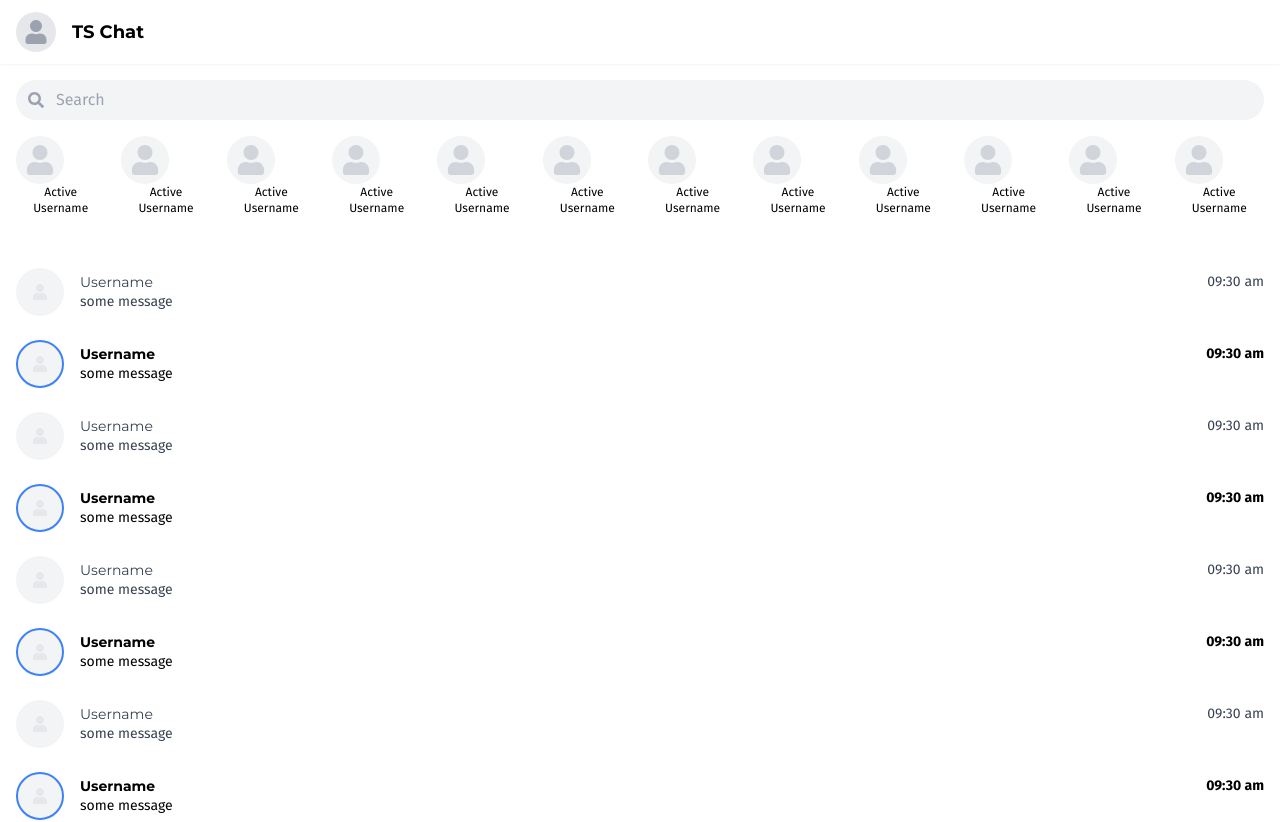
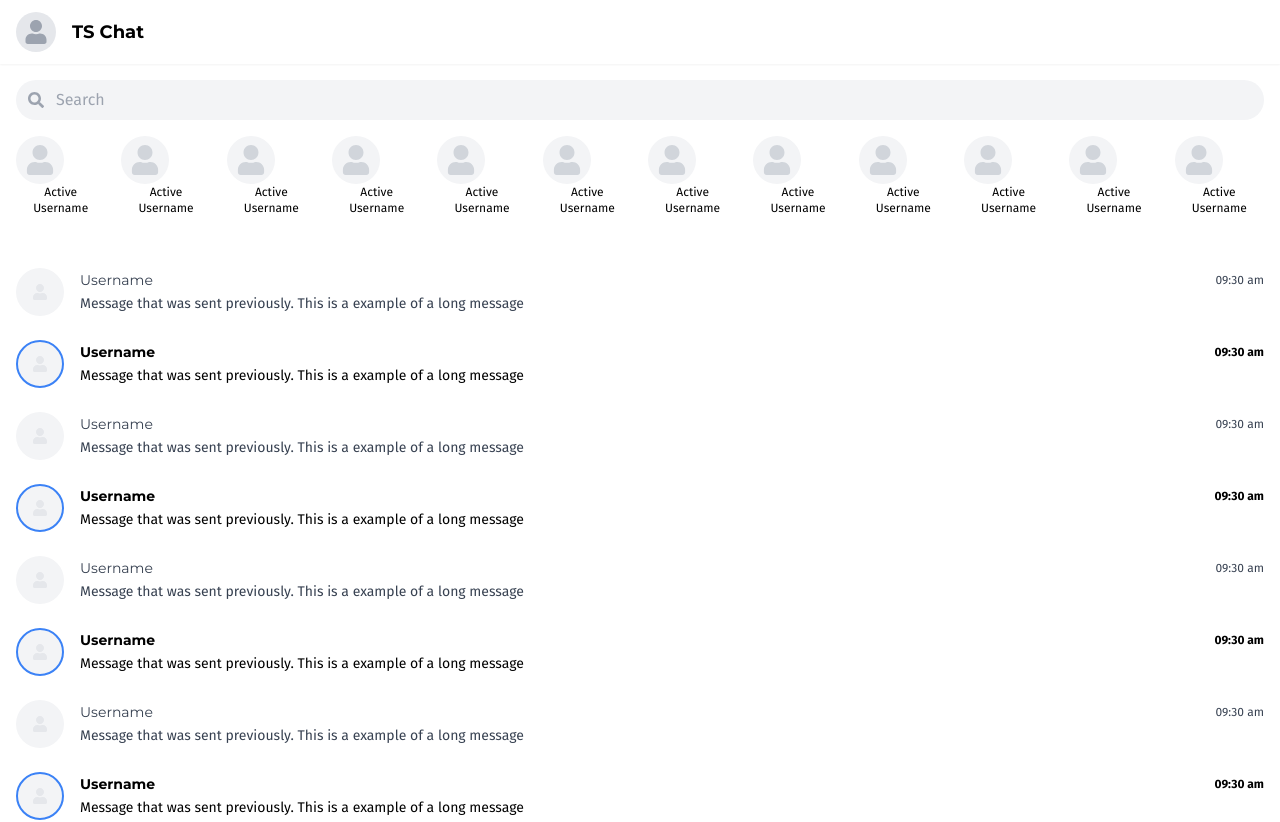
Before and after one commit to sifatulrabbi/meta-messenger-clone, a Next.js app in the folder packages/client/: page / in a window 1280 px wide. Shown: the top 822 px of the page. Built offline with nearby package versions, Linux system fonts and the light colour scheme.

Commit message:
fix: coversation card peek text and timestamp

```diff
--- a/packages/client/features/ConversationCard.tsx
+++ b/packages/client/features/ConversationCard.tsx
@@ -20,7 +20,7 @@ export const ConversationCard: React.FC<Props> = ({
         <button className="flex flex-row w-full justify-start items-center gap-4 py-3 px-4 hover:bg-gray-50">
             <ConversationAvatar active={active} />
             <div className="flex w-full flex-col justify-start items-start text-sm">
-                <div className="w-full flex justify-between items-center">
+                <div className="w-full flex justify-between items-center mb-1">
                     <span
                         className={`font-primary ${
                             unread ? "text-black font-bold" : "text-gray-700"
@@ -29,17 +29,17 @@ export const ConversationCard: React.FC<Props> = ({
                         {name}
                     </span>
                     <span
-                        className={
+                        className={`text-xs ${
                             unread ? "text-black font-bold" : "text-gray-700"
-                        }
+                        }`}
                     >
                         {timestamp}
                     </span>
                 </div>
                 <span
-                    className={
+                    className={`max-w-[60vw] text-left overflow-hidden whitespace-nowrap text-ellipsis ${
                         unread ? "text-black font-medium" : "text-gray-700"
-                    }
+                    }`}
                 >
                     {peek}
                 </span>
--- a/packages/client/pages/index.tsx
+++ b/packages/client/pages/index.tsx
@@ -18,7 +18,9 @@ const Home: NextPage<Props> = ({}) => {
                     <ConversationCard
                         key={v4()}
                         name={"Username"}
-                        peek={"some message"}
+                        peek={
+                            "Message that was sent previously. This is a example of a long message"
+                        }
                         unread={item % 2 === 0}
                         timestamp={"09:30 am"}
                         active={item % 2 === 0}
```
